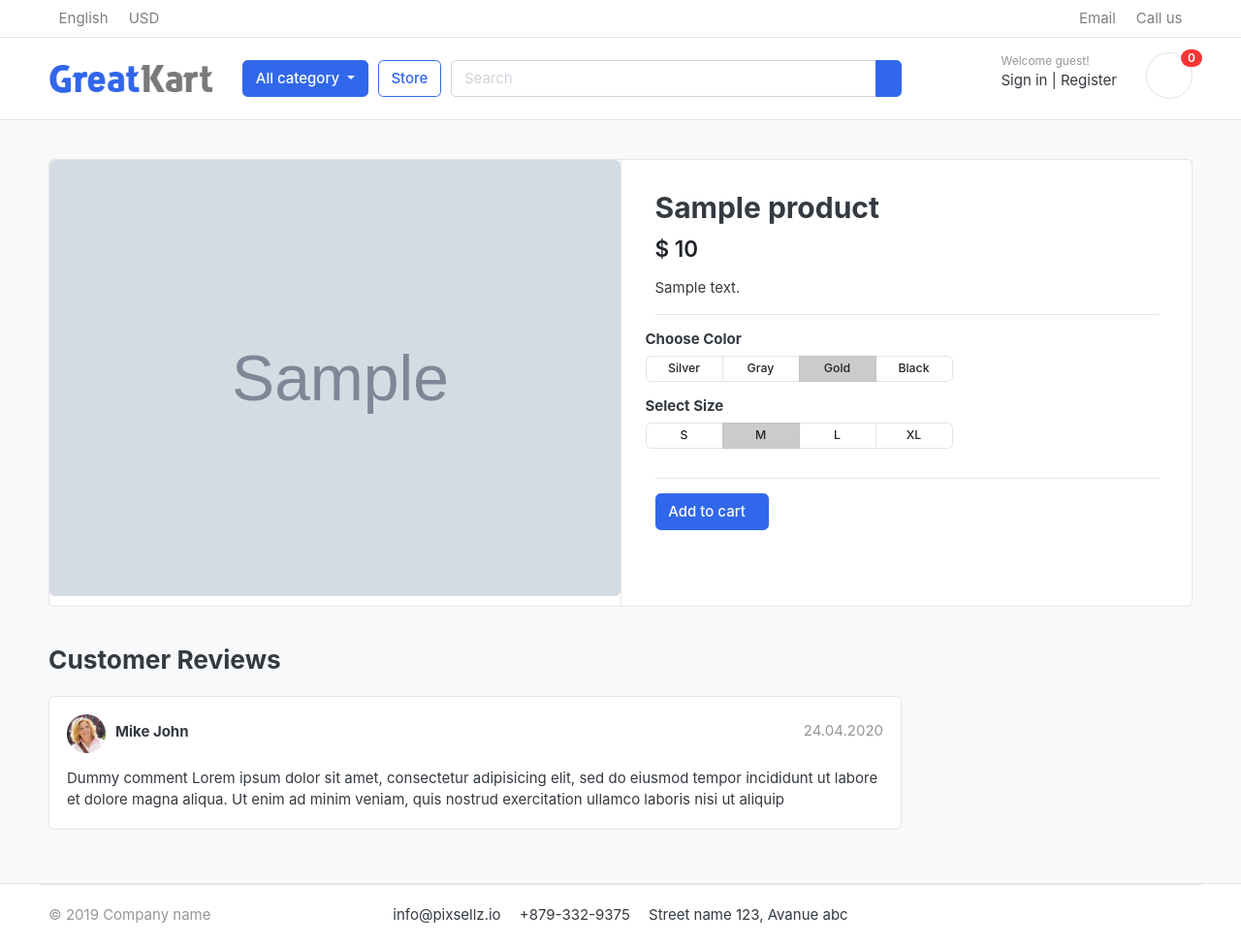
After one commit to Sameer-AI/E-Commerce, a Django app: a page that uses Emporium/templates/includes/navbar.html in a window 1280 px wide. The commit adds this page. Shown: the whole page at 97% size. Run offline with Django 4.2, Linux system fonts and the light colour scheme; tables that the repository leaves empty hold one stand-in row (values such as "Sample post"); grey boxes marked "Sample" are stand-in pictures; parts of the project's set-up code (start-up, migrations or seed data) failed here and were passed over; some libraries are stand-ins or nearby versions; some web fonts are replaced.

Commit message:
third commit - till detail page

```diff
--- a/Emporium/Store/models.py
+++ b/Emporium/Store/models.py
@@ -1,9 +1,7 @@
-from distutils.command.upload import upload
-from itertools import product
-from unicodedata import category
+
 from django.db import models
-from django.forms import IntegerField
 from category.models import Category
+from django.urls import reverse
 
 # Create your models here.
 class Product(models.Model):
@@ -19,5 +17,8 @@ class Product(models.Model):
     created_date=models.DateTimeField(auto_now_add=True)
     modified_date=models.DateTimeField(auto_now=True)
 
+    def get_url(self):
+        return reverse('product_detail',args=[self.category.slug,self.slug])
+
     def __str__(self):
         return self.product_name
--- a/Emporium/Store/urls.py
+++ b/Emporium/Store/urls.py
@@ -6,5 +6,6 @@ urlpatterns = [
 
     path('',views.store,name='store'),
     path('<slug:category_slug>/',views.store,name='products_by_category'),
+    path('<slug:category_slug>/<slug:product_slug>/',views.product_detail,name='product_detail'),
 
 ]
--- a/Emporium/Store/views.py
+++ b/Emporium/Store/views.py
@@ -25,3 +25,16 @@ def store(request,category_slug=None):
     }
 
     return render(request,'store/store.html',context)
+
+def product_detail(request,category_slug,product_slug):
+
+    try:
+        single_product=Product.objects.all().get(category__slug=category_slug,slug=product_slug)
+    except Exception as e:
+        raise e
+
+    context={
+        'single_product':single_product,
+
+    }
+    return render(request,'store/product_detail.html',context)
--- a/Emporium/templates/home.html
+++ b/Emporium/templates/home.html
@@ -21,7 +21,7 @@
 <div class="container">
 
 <header class="section-heading">
-	<a href="./store.html" class="btn btn-outline-primary float-right">See all</a>
+	<a href="{% url 'store'%}" class="btn btn-outline-primary float-right">See all</a>
 	<h3 class="section-title">Popular products</h3>
 </header><!-- sect-heading -->
 
@@ -32,9 +32,9 @@
 
 	<div class="col-md-3">
 		<div class="card card-product-grid">
-			<a href="./product-detail.html" class="img-wrap"> <img src="{{product.images.url}}"> </a>
+			<a href="{{product.get_url}}" class="img-wrap"> <img src="{{product.images.url}}"> </a>
 			<figcaption class="info-wrap">
-				<a href="./product-detail.html" class="title">{{product.product_name}}</a>
+				<a href="{{product.get_url}}" class="title">{{product.product_name}}</a>
 				<div class="price mt-1">$ {{product.price}}</div> <!-- price-wrap.// -->
 			</figcaption>
 		</div>
--- a/Emporium/templates/includes/navbar.html
+++ b/Emporium/templates/includes/navbar.html
@@ -28,7 +28,7 @@
         <div class="container">
     <div class="row align-items-center">
         <div class="col-lg-2 col-md-3 col-6">
-            <a href="./" class="brand-wrap">
+            <a href="{% url 'home'%}" class="brand-wrap">
                 <img class="logo" src="{% static './images/logo.png'%}">
             </a> <!-- brand-wrap.// -->
         </div>
@@ -44,7 +44,7 @@
                 </div>
             </div>  <!-- category-wrap.// -->
         </div> <!-- col.// -->
-        <a href="./store.html" class="btn btn-outline-primary">Store</a>
+        <a href="{% url 'store'%}" class="btn btn-outline-primary">Store</a>
         <div class="col-lg  col-md-6 col-sm-12 col">
             <form action="#" class="search">
                 <div class="input-group w-100">
--- /dev/null
+++ b/Emporium/templates/store/product_detail.html
@@ -0,0 +1,119 @@
+{% extends 'base.html' %}
+
+{% load static %}
+
+{% block content %}
+<section class="section-content padding-y bg">
+<div class="container">
+
+<!-- ============================ COMPONENT 1 ================================= -->
+<div class="card">
+	<div class="row no-gutters">
+		<aside class="col-md-6">
+<article class="gallery-wrap">
+	<div class="img-big-wrap">
+	   <a href="#"><img src="{{single_product.images.url}}"></a>
+	</div> <!-- img-big-wrap.// -->
+
+</article> <!-- gallery-wrap .end// -->
+		</aside>
+		<main class="col-md-6 border-left">
+<article class="content-body">
+
+<h2 class="title">{{single_product.product_name}}</h2>
+
+<div class="mb-3">
+	<var class="price h4">$ {{single_product.price}}</var>
+</div>
+
+<p>{{single_product.description}}</p>
+
+
+<hr>
+	<div class="row">
+		<div class="item-option-select">
+			<h6>Choose Color</h6>
+			<div class="btn-group btn-group-sm btn-group-toggle" data-toggle="buttons">
+			  <label class="btn btn-light">
+			    <input type="radio" name="radio_color"> Silver
+			  </label>
+			  <label class="btn btn-light">
+			    <input type="radio" name="radio_color" > Gray
+			  </label>
+			  <label class="btn btn-light active">
+			    <input type="radio" name="radio_color checked"> Gold
+			  </label>
+			  <label class="btn btn-light">
+			    <input type="radio" name="radio_color"> Black
+			  </label>
+			</div>
+		</div>
+	</div> <!-- row.// -->
+	<div class="row">
+		<div class="item-option-select">
+			<h6>Select Size</h6>
+			<div class="btn-group btn-group-sm btn-group-toggle" data-toggle="buttons">
+			  <label class="btn btn-light">
+			    <input type="radio" name="radio_color"> S
+			  </label>
+			  <label class="btn btn-light active">
+			    <input type="radio" name="radio_color" checked> M
+			  </label>
+			  <label class="btn btn-light">
+			    <input type="radio" name="radio_color"> L
+			  </label>
+			  <label class="btn btn-light">
+			    <input type="radio" name="radio_color"> XL
+			  </label>
+			</div>
+		</div>
+	</div> <!-- row.// -->
+	<hr>
+    {% if single_product.stock <= 0 %}
+    <h5 class="text-danger">OUT OF STOCK </h5>
+    {% else %}
+	<a href="./product-detail.html" class="btn  btn-primary"> <span class="text">Add to cart</span> <i class="fas fa-shopping-cart"></i>  </a>
+    {% endif %}
+</article> <!-- product-info-aside .// -->
+		</main> <!-- col.// -->
+	</div> <!-- row.// -->
+</div> <!-- card.// -->
+<!-- ============================ COMPONENT 1 END .// ================================= -->
+
+<br>
+
+<div class="row">
+			<div class="col-md-9">
+
+	<header class="section-heading">
+		<h3>Customer Reviews </h3>
+
+	</header>
+
+	<article class="box mb-3">
+		<div class="icontext w-100">
+			<img src="{% static './images/avatars/avatar1.jpg'%}" class="img-xs icon rounded-circle">
+			<div class="text">
+				<span class="date text-muted float-md-right">24.04.2020 </span>
+				<h6 class="mb-1">Mike John </h6>
+
+			</div>
+		</div> <!-- icontext.// -->
+		<div class="mt-3">
+			<p>
+				Dummy comment Lorem ipsum dolor sit amet, consectetur adipisicing elit, sed do eiusmod
+				tempor incididunt ut labore et dolore magna aliqua. Ut enim ad minim veniam,
+				quis nostrud exercitation ullamco laboris nisi ut aliquip
+			</p>
+		</div>
+	</article>
+
+
+
+	</div> <!-- col.// -->
+</div> <!-- row.// -->
+
+
+</div> <!-- container .//  -->
+</section>
+{% endblock %}
```
Also changed, not shown: Emporium/templates/store/store.html (+8 -9 lines), Emporium/Emporium/static/images/banners/1.jpg, Emporium/static/images/banners/1.jpg.
